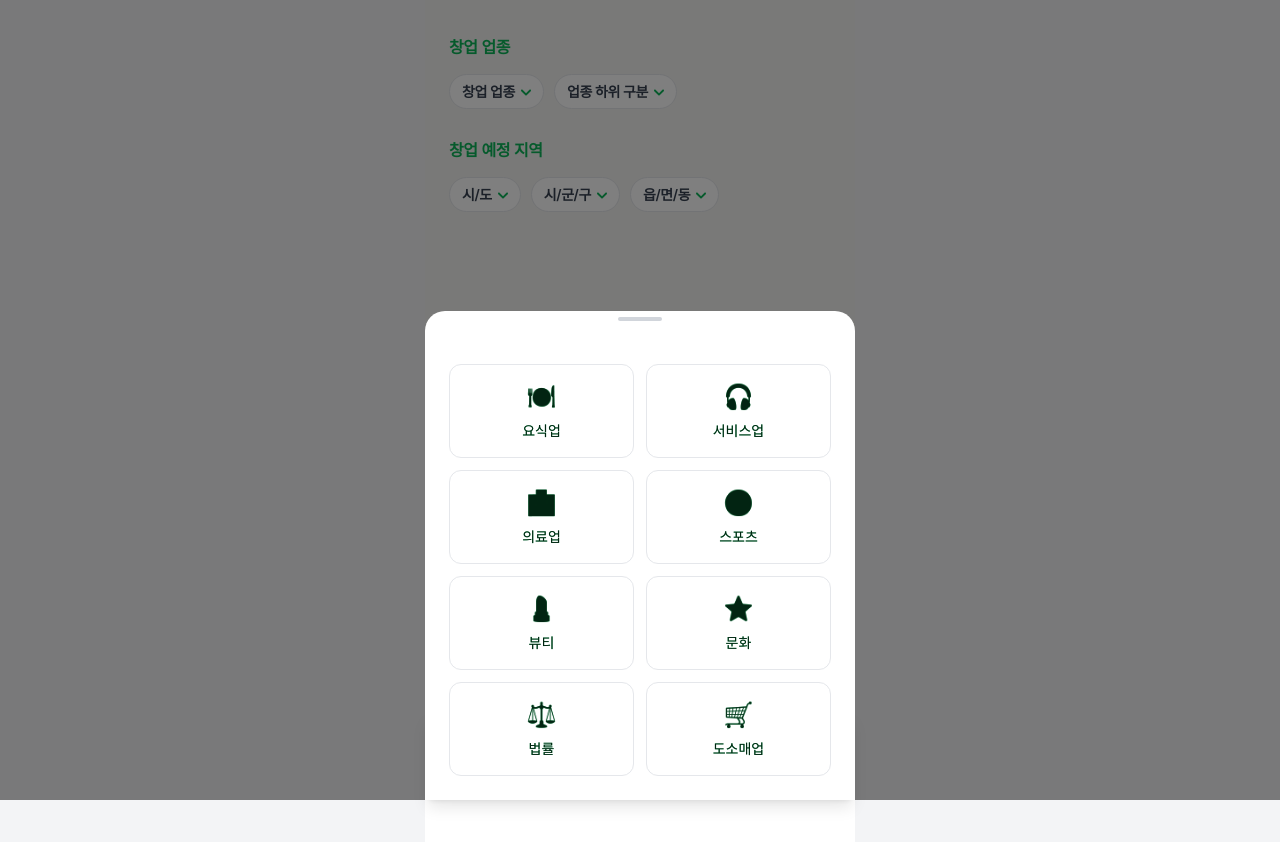
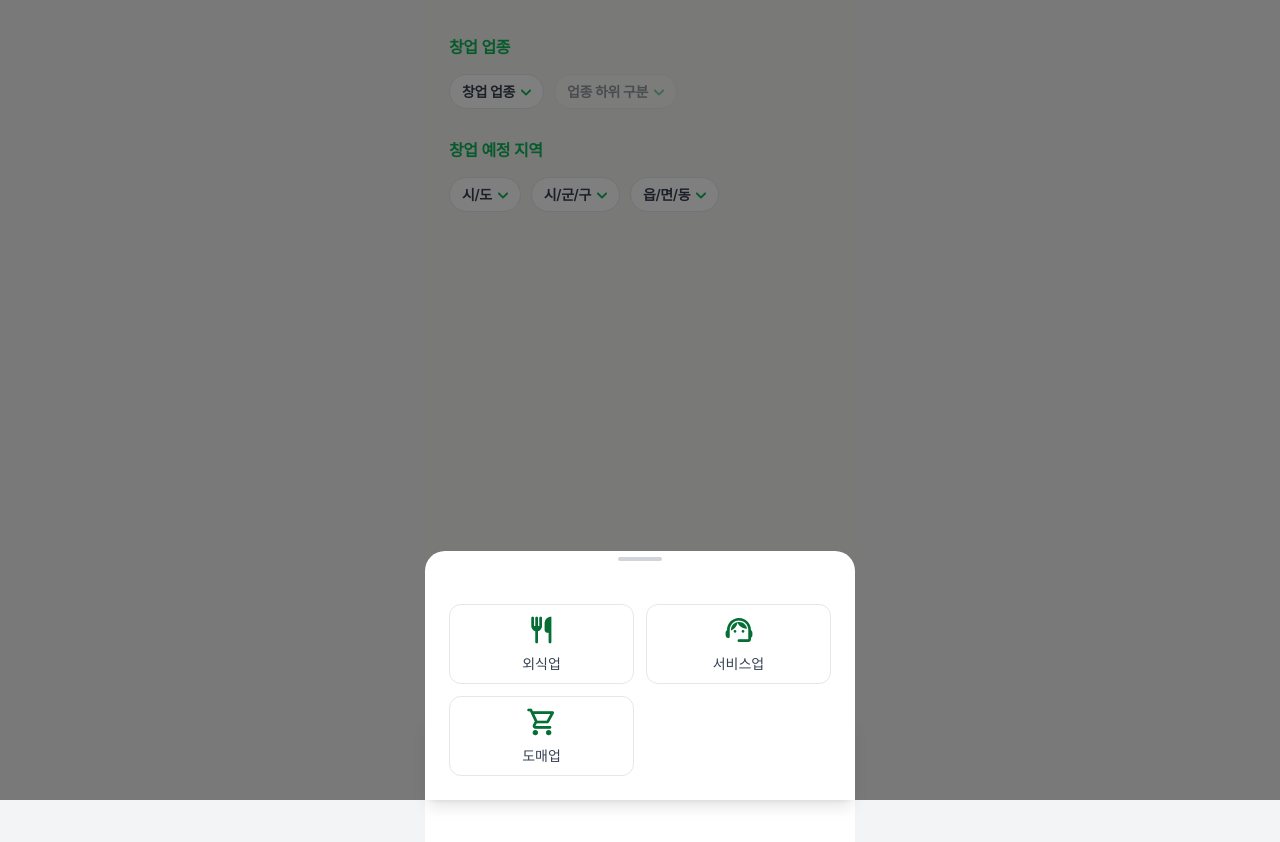
Before and after one commit to Likelion-13th-hackathon-cleopatra/likelion-13th-hackathon-cleopatra-web, a React (Vite) app: page /analysis/select in a window 1280 px wide. Both pictures are taken after a click on the button "창업 업종". Shown: the top 842 px of the page. Built offline with nearby package versions, Linux system fonts and the light colour scheme; a web font is replaced by a local one.

Commit message:
feat. 창업 업종 선택 데이터 연결

```diff
--- a/src/components/common/IndustrySelector.tsx
+++ b/src/components/common/IndustrySelector.tsx
@@ -1,46 +1,38 @@
 import React from 'react';
-
-interface Industry {
-  id: string;
-  name: string;
-  icon: string;
-}
+import { getAllIndustries } from '../../data/industryData';
 
 interface IndustrySelectorProps {
   selectedIndustry?: string;
   onSelect: (industryId: string) => void;
 }
 
-const industries: Industry[] = [
-  { id: 'food', name: '요식업', icon: '🍽️' },
-  { id: 'service', name: '서비스업', icon: '🎧' },
-  { id: 'medical', name: '의료업', icon: '🏥' },
-  { id: 'sports', name: '스포츠', icon: '⚽' },
-  { id: 'beauty', name: '뷰티', icon: '💄' },
-  { id: 'culture', name: '문화', icon: '⭐' },
-  { id: 'legal', name: '법률', icon: '⚖️' },
-  { id: 'retail', name: '도소매업', icon: '🛒' },
-];
+export default function IndustrySelector({ selectedIndustry, onSelect }: IndustrySelectorProps) {
+  const industries = getAllIndustries();
 
-export default function IndustrySelector({ selectedIndustry, onSelect }: IndustrySelectorProps) {
   return (
+    <>
       <div className="grid grid-cols-2 gap-3">
         {industries.map((industry) => (
           <button
             key={industry.id}
             onClick={() => onSelect(industry.id)}
             className={`
-            flex flex-col items-center justify-center p-4 rounded-xl border transition-all
+              flex flex-col items-center justify-center p-4 rounded-xl border transition-all h-20
               ${selectedIndustry === industry.id
-              ? 'bg-primary-green-10 border-primary-green-80 text-primary-green-80'
-              : 'bg-white border-bg-grayscale-15 text-primary-green-80 hover:bg-gray-50'
+                ? 'bg-green-50 border-green-500 text-green-700'
+                : 'bg-white border-gray-200 text-gray-700 hover:bg-gray-50'
               }
             `}
           >
-          <span className="text-2xl mb-2">{industry.icon}</span>
+            <img
+              src={industry.icon}
+              alt={industry.name}
+              className="w-8 h-8 mb-2"
+            />
             <span className="text-sm font-medium">{industry.name}</span>
           </button>
         ))}
       </div>
+    </>
   );
 }
--- /dev/null
+++ b/src/components/common/SubCategorySelector.tsx
@@ -0,0 +1,54 @@
+import React from 'react';
+import { getSubCategoriesByIndustry } from '../../data/industryData';
+
+interface SubCategorySelectorProps {
+  industryId: string;
+  selectedSubCategory?: string;
+  onSelect: (subCategoryId: string) => void;
+}
+
+export default function SubCategorySelector({
+  industryId,
+  selectedSubCategory,
+  onSelect
+}: SubCategorySelectorProps) {
+  const subCategories = getSubCategoriesByIndustry(industryId);
+
+  if (subCategories.length === 0) {
+    return (
+      <>
+        <h2 className="text-lg font-semibold text-gray-800 mb-6">업종 하위 구분</h2>
+        <div className="text-center py-8 text-gray-500">
+          선택된 업종에 대한 하위 카테고리가 없습니다.
+        </div>
+      </>
+    );
+  }
+
+  return (
+    <>
+      <div className="grid grid-cols-2 gap-3">
+        {subCategories.map((subCategory) => (
+          <button
+            key={subCategory.id}
+            onClick={() => onSelect(subCategory.id)}
+            className={`
+              flex flex-col items-center justify-center p-4 rounded-xl border transition-all h-20
+              ${selectedSubCategory === subCategory.id
+                ? 'bg-green-50 border-green-500 text-green-700'
+                : 'bg-white border-gray-200 text-gray-700 hover:bg-gray-50'
+              }
+            `}
+          >
+            <img
+              src={subCategory.icon}
+              alt={subCategory.name}
+              className="w-8 h-8 mb-2"
+            />
+            <span className="text-sm font-medium">{subCategory.name}</span>
+          </button>
+        ))}
+      </div>
+    </>
+  );
+}
--- a/src/data/industryData.ts
+++ b/src/data/industryData.ts
@@ -40,12 +40,12 @@ export const industryData: Record<string, Industry> = {
       { id: 'law', name: '법률', icon: '/src/assets/icons/category/law.svg' }
     ]
   },
-  medical: {
+  business: {
     id: 'business',
     name: '도매업',
-    icon: '/src/assets/icons/category/business.svg',
+    icon: '/src/assets/icons/category/bussiness.svg',
     subCategories: [
-      { id: 'clothing', name: '의류', icon: '/src/assets/icons/category/business.svg' },
+      { id: 'clothing', name: '의류', icon: '/src/assets/icons/category/bussiness.svg' },
       { id: 'sports', name: '스포츠', icon: '/src/assets/icons/category/sports.svg' },
       { id: 'book', name: '서적', icon: '/src/assets/icons/category/book.svg' },
       { id: 'plant', name: '식물', icon: '/src/assets/icons/category/plant.svg' },
--- a/src/pages/analysis/AnalysisSelect.tsx
+++ b/src/pages/analysis/AnalysisSelect.tsx
@@ -4,29 +4,35 @@ import FilledButton from "../../components/common/FilledButton";
 import SelectButton from "../../components/common/SelectButton";
 import BottomSheet from "../../components/common/BottomSheet";
 import IndustrySelector from "../../components/common/IndustrySelector";
+import SubCategorySelector from "../../components/common/SubCategorySelector";
+import { getIndustryById, getSubCategoryById } from "../../data/industryData";
 
 export default function AnalysisSelect() {
   const navigate = useNavigate();
   const [isIndustrySheetOpen, setIsIndustrySheetOpen] = useState(false);
   const [selectedIndustry, setSelectedIndustry] = useState<string>('');
+  const [isSubCategorySheetOpen, setIsSubCategorySheetOpen] = useState(false);
+  const [selectedSubCategory, setSelectedSubCategory] = useState<string>('');
 
   const handleIndustrySelect = (industryId: string) => {
     setSelectedIndustry(industryId);
+    setSelectedSubCategory(''); // 업종 변경 시 하위 카테고리 초기화
     setIsIndustrySheetOpen(false);
   };
 
-  const getIndustryName = (id: string) => {
-    const industries = {
-      food: '요식업',
-      service: '서비스업',
-      medical: '의료업',
-      sports: '스포츠',
-      beauty: '뷰티',
-      culture: '문화',
-      legal: '법률',
-      retail: '도소매업',
-    };
-    return industries[id as keyof typeof industries] || '창업 업종';
+  const handleSubCategorySelect = (subCategoryId: string) => {
+    setSelectedSubCategory(subCategoryId);
+    setIsSubCategorySheetOpen(false);
+  };
+
+  const getDisplayName = (type: 'industry' | 'subCategory', id: string, industryId?: string) => {
+    if (type === 'industry') {
+      const industry = getIndustryById(id);
+      return industry?.name || '창업 업종';
+    } else {
+      const subCategory = getSubCategoryById(industryId!, id);
+      return subCategory?.name || '업종 하위 구분';
+    }
   };
 
   return (
@@ -39,12 +45,13 @@ export default function AnalysisSelect() {
 
         <div className="flex flex-row gap-[10px]">
           <SelectButton
-            label={selectedIndustry ? getIndustryName(selectedIndustry) : "창업 업종"}
+            label={selectedIndustry ? getDisplayName('industry', selectedIndustry) : "창업 업종"}
             onClick={() => setIsIndustrySheetOpen(true)}
           />
           <SelectButton
-            label="업종 하위 구분"
-            onClick={() => console.log("하위 업종 선택")}
+            label={selectedSubCategory ? getDisplayName('subCategory', selectedSubCategory, selectedIndustry) : "업종 하위 구분"}
+            onClick={() => selectedIndustry ? setIsSubCategorySheetOpen(true) : undefined}
+            className={selectedIndustry ? '' : 'opacity-50 cursor-not-allowed'}
           />
         </div>
       </section>
@@ -84,13 +91,27 @@ export default function AnalysisSelect() {
         name="industry-selector"
         isOpen={isIndustrySheetOpen}
         onClose={() => setIsIndustrySheetOpen(false)}
-        title="창업 업종 선택"
       >
         <IndustrySelector
           selectedIndustry={selectedIndustry}
           onSelect={handleIndustrySelect}
         />
       </BottomSheet>
+
+      {/* 업종 하위 구분 선택 바텀시트 */}
+      <BottomSheet
+        name="sub-category-selector"
+        isOpen={isSubCategorySheetOpen}
+        onClose={() => setIsSubCategorySheetOpen(false)}
+      >
+        {selectedIndustry && (
+          <SubCategorySelector
+            industryId={selectedIndustry}
+            selectedSubCategory={selectedSubCategory}
+            onSelect={handleSubCategorySelect}
+          />
+        )}
+      </BottomSheet>
     </main>
   );
 }
```
Lines whose indentation alone changed are shown as unchanged.
